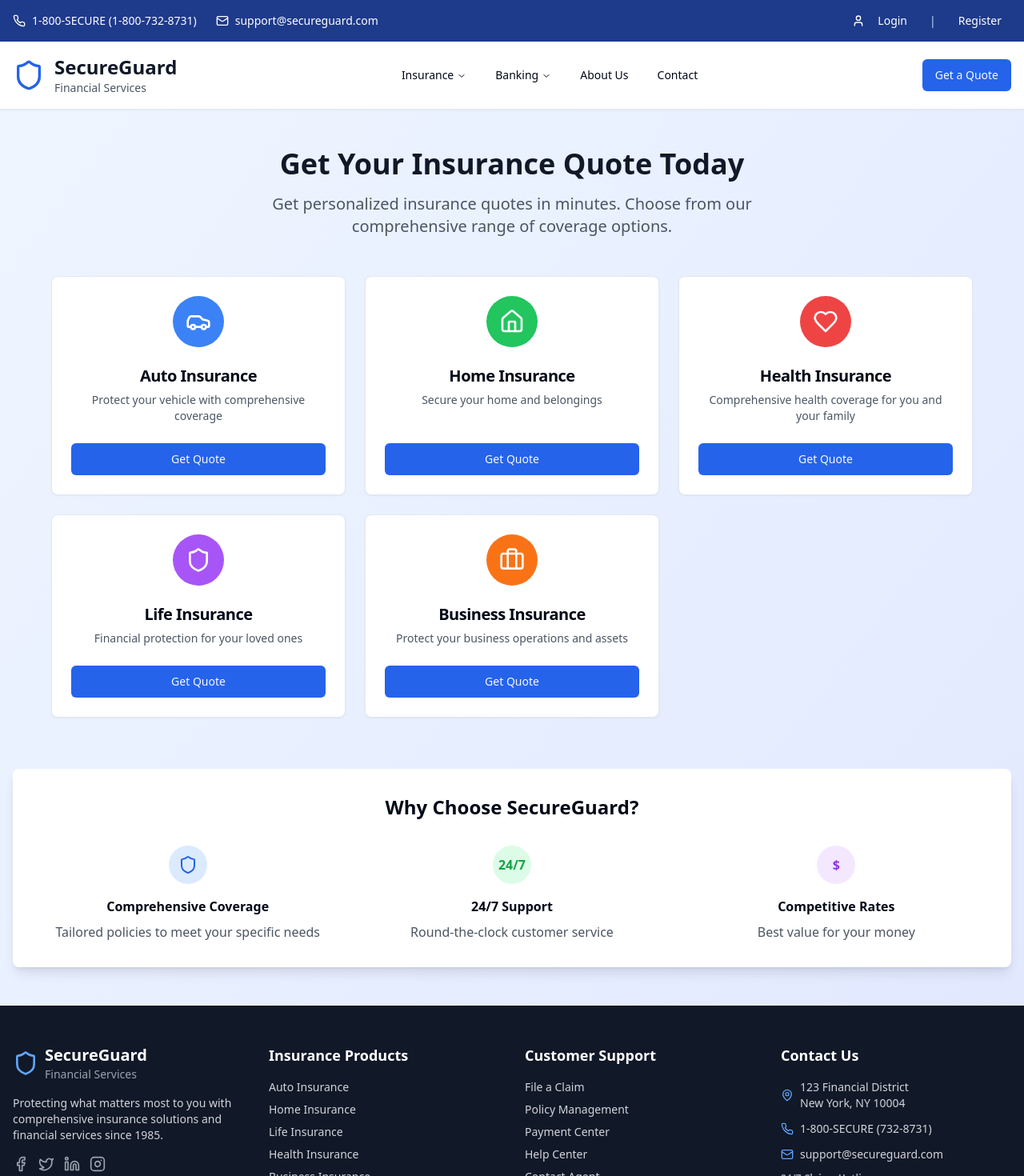
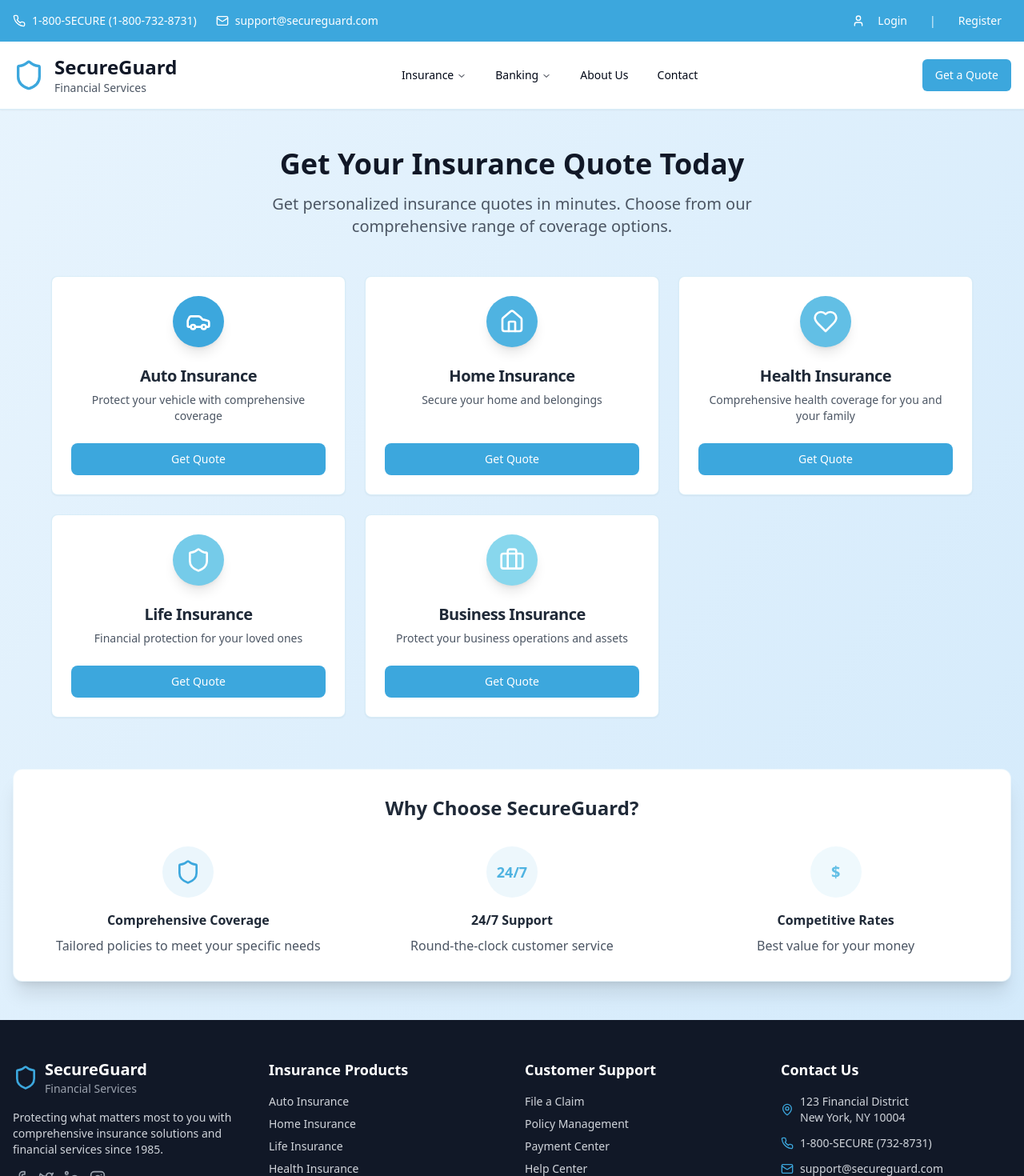
Before and after one commit to jithendran-design/policy-mods-demo-app, a React (Vite) app: page / in a window 1280 px wide. Shown: the top 1470 px of the page at 80% size. Built offline with nearby package versions, Linux system fonts and the light colour scheme.

Commit message:
Apply consistent color theme
Use the primary color and its variations across the homepage and the entire site to maintain a consistent theme.

```diff
--- a/src/components/Footer.tsx
+++ b/src/components/Footer.tsx
@@ -11,7 +11,7 @@ const Footer = () => {
           {/* Company Info */}
           <div>
             <div className="flex items-center mb-4">
-              <Shield className="h-8 w-8 text-blue-400 mr-2" />
+              <Shield className="h-8 w-8 text-[#3CA7DD] mr-2" />
               <div>
                 <h3 className="text-xl font-bold">SecureGuard</h3>
                 <p className="text-sm text-gray-400">Financial Services</p>
@@ -21,10 +21,10 @@ const Footer = () => {
               Protecting what matters most to you with comprehensive insurance solutions and financial services since 1985.
             </p>
             <div className="flex space-x-3">
-              <Facebook className="h-5 w-5 text-gray-400 hover:text-blue-400 cursor-pointer" />
-              <Twitter className="h-5 w-5 text-gray-400 hover:text-blue-400 cursor-pointer" />
-              <Linkedin className="h-5 w-5 text-gray-400 hover:text-blue-400 cursor-pointer" />
-              <Instagram className="h-5 w-5 text-gray-400 hover:text-blue-400 cursor-pointer" />
+              <Facebook className="h-5 w-5 text-gray-400 hover:text-[#3CA7DD] cursor-pointer transition-colors" />
+              <Twitter className="h-5 w-5 text-gray-400 hover:text-[#3CA7DD] cursor-pointer transition-colors" />
+              <Linkedin className="h-5 w-5 text-gray-400 hover:text-[#3CA7DD] cursor-pointer transition-colors" />
+              <Instagram className="h-5 w-5 text-gray-400 hover:text-[#3CA7DD] cursor-pointer transition-colors" />
             </div>
           </div>
 
@@ -32,12 +32,12 @@ const Footer = () => {
           <div>
             <h4 className="text-lg font-semibold mb-4">Insurance Products</h4>
             <ul className="space-y-2 text-sm">
-              <li><a href="#" className="text-gray-300 hover:text-white">Auto Insurance</a></li>
-              <li><a href="#" className="text-gray-300 hover:text-white">Home Insurance</a></li>
-              <li><a href="#" className="text-gray-300 hover:text-white">Life Insurance</a></li>
-              <li><a href="#" className="text-gray-300 hover:text-white">Health Insurance</a></li>
-              <li><a href="#" className="text-gray-300 hover:text-white">Business Insurance</a></li>
-              <li><a href="#" className="text-gray-300 hover:text-white">Travel Insurance</a></li>
+              <li><a href="#" className="text-gray-300 hover:text-[#3CA7DD] transition-colors">Auto Insurance</a></li>
+              <li><a href="#" className="text-gray-300 hover:text-[#3CA7DD] transition-colors">Home Insurance</a></li>
+              <li><a href="#" className="text-gray-300 hover:text-[#3CA7DD] transition-colors">Life Insurance</a></li>
+              <li><a href="#" className="text-gray-300 hover:text-[#3CA7DD] transition-colors">Health Insurance</a></li>
+              <li><a href="#" className="text-gray-300 hover:text-[#3CA7DD] transition-colors">Business Insurance</a></li>
+              <li><a href="#" className="text-gray-300 hover:text-[#3CA7DD] transition-colors">Travel Insurance</a></li>
             </ul>
           </div>
 
@@ -45,12 +45,12 @@ const Footer = () => {
           <div>
             <h4 className="text-lg font-semibold mb-4">Customer Support</h4>
             <ul className="space-y-2 text-sm">
-              <li><a href="#" className="text-gray-300 hover:text-white">File a Claim</a></li>
-              <li><a href="#" className="text-gray-300 hover:text-white">Policy Management</a></li>
-              <li><a href="#" className="text-gray-300 hover:text-white">Payment Center</a></li>
-              <li><a href="#" className="text-gray-300 hover:text-white">Help Center</a></li>
-              <li><a href="#" className="text-gray-300 hover:text-white">Contact Agent</a></li>
-              <li><a href="#" className="text-gray-300 hover:text-white">Forms & Documents</a></li>
+              <li><a href="#" className="text-gray-300 hover:text-[#3CA7DD] transition-colors">File a Claim</a></li>
+              <li><a href="#" className="text-gray-300 hover:text-[#3CA7DD] transition-colors">Policy Management</a></li>
+              <li><a href="#" className="text-gray-300 hover:text-[#3CA7DD] transition-colors">Payment Center</a></li>
+              <li><a href="#" className="text-gray-300 hover:text-[#3CA7DD] transition-colors">Help Center</a></li>
+              <li><a href="#" className="text-gray-300 hover:text-[#3CA7DD] transition-colors">Contact Agent</a></li>
+              <li><a href="#" className="text-gray-300 hover:text-[#3CA7DD] transition-colors">Forms & Documents</a></li>
             </ul>
           </div>
 
@@ -59,18 +59,18 @@ const Footer = () => {
             <h4 className="text-lg font-semibold mb-4">Contact Us</h4>
             <div className="space-y-3 text-sm">
               <div className="flex items-center">
-                <MapPin className="h-4 w-4 mr-2 text-blue-400" />
+                <MapPin className="h-4 w-4 mr-2 text-[#3CA7DD]" />
                 <span className="text-gray-300">
                   123 Financial District<br />
                   New York, NY 10004
                 </span>
               </div>
               <div className="flex items-center">
-                <Phone className="h-4 w-4 mr-2 text-blue-400" />
+                <Phone className="h-4 w-4 mr-2 text-[#3CA7DD]" />
                 <span className="text-gray-300">1-800-SECURE (732-8731)</span>
               </div>
               <div className="flex items-center">
-                <Mail className="h-4 w-4 mr-2 text-blue-400" />
+                <Mail className="h-4 w-4 mr-2 text-[#3CA7DD]" />
                 <span className="text-gray-300">support@secureguard.com</span>
               </div>
               <div className="mt-4">
@@ -93,10 +93,10 @@ const Footer = () => {
             <p>&copy; 2024 SecureGuard Financial Services. All rights reserved.</p>
           </div>
           <div className="flex space-x-6">
-            <a href="#" className="hover:text-white">Privacy Policy</a>
-            <a href="#" className="hover:text-white">Terms of Service</a>
-            <a href="#" className="hover:text-white">Cookie Policy</a>
-            <a href="#" className="hover:text-white">Accessibility</a>
+            <a href="#" className="hover:text-[#3CA7DD] transition-colors">Privacy Policy</a>
+            <a href="#" className="hover:text-[#3CA7DD] transition-colors">Terms of Service</a>
+            <a href="#" className="hover:text-[#3CA7DD] transition-colors">Cookie Policy</a>
+            <a href="#" className="hover:text-[#3CA7DD] transition-colors">Accessibility</a>
           </div>
         </div>
         <div className="mt-4 text-xs text-gray-500">
--- a/src/components/Header.tsx
+++ b/src/components/Header.tsx
@@ -11,9 +11,9 @@ import {
 
 const Header = () => {
   return (
-    <header className="bg-white shadow-sm border-b">
+    <header className="bg-white shadow-sm border-b border-[#3CA7DD]/20">
       {/* Top Bar */}
-      <div className="bg-blue-900 text-white py-2">
+      <div className="bg-[#3CA7DD] text-white py-2">
         <div className="container mx-auto px-4 flex justify-between items-center text-sm">
           <div className="flex items-center space-x-6">
             <div className="flex items-center">
@@ -26,12 +26,12 @@ const Header = () => {
             </div>
           </div>
           <div className="flex items-center space-x-4">
-            <Button variant="ghost" size="sm" className="text-white hover:text-blue-200">
+            <Button variant="ghost" size="sm" className="text-white hover:text-[#E8F4FD] hover:bg-[#2E8BC7]">
               <User className="h-4 w-4 mr-2" />
               Login
             </Button>
-            <span className="text-blue-200">|</span>
-            <Button variant="ghost" size="sm" className="text-white hover:text-blue-200">
+            <span className="text-[#E8F4FD]">|</span>
+            <Button variant="ghost" size="sm" className="text-white hover:text-[#E8F4FD] hover:bg-[#2E8BC7]">
               Register
             </Button>
           </div>
@@ -42,7 +42,7 @@ const Header = () => {
       <div className="container mx-auto px-4 py-4">
         <div className="flex items-center justify-between">
           <div className="flex items-center">
-            <Shield className="h-10 w-10 text-blue-600 mr-3" />
+            <Shield className="h-10 w-10 text-[#3CA7DD] mr-3" />
             <div>
               <h1 className="text-2xl font-bold text-gray-900">SecureGuard</h1>
               <p className="text-sm text-gray-600">Financial Services</p>
@@ -52,53 +52,53 @@ const Header = () => {
           <NavigationMenu className="hidden md:flex">
             <NavigationMenuList>
               <NavigationMenuItem>
-                <NavigationMenuTrigger>Insurance</NavigationMenuTrigger>
+                <NavigationMenuTrigger className="hover:text-[#3CA7DD]">Insurance</NavigationMenuTrigger>
                 <NavigationMenuContent>
                   <div className="p-4 w-96">
                     <div className="grid gap-3">
                       <div className="text-sm font-medium text-gray-900 mb-2">Personal Insurance</div>
                       <div className="grid gap-1">
-                        <a href="#" className="text-sm text-gray-600 hover:text-blue-600">Auto Insurance</a>
-                        <a href="#" className="text-sm text-gray-600 hover:text-blue-600">Home Insurance</a>
-                        <a href="#" className="text-sm text-gray-600 hover:text-blue-600">Life Insurance</a>
-                        <a href="#" className="text-sm text-gray-600 hover:text-blue-600">Health Insurance</a>
+                        <a href="#" className="text-sm text-gray-600 hover:text-[#3CA7DD] transition-colors">Auto Insurance</a>
+                        <a href="#" className="text-sm text-gray-600 hover:text-[#3CA7DD] transition-colors">Home Insurance</a>
+                        <a href="#" className="text-sm text-gray-600 hover:text-[#3CA7DD] transition-colors">Life Insurance</a>
+                        <a href="#" className="text-sm text-gray-600 hover:text-[#3CA7DD] transition-colors">Health Insurance</a>
                       </div>
                       <div className="text-sm font-medium text-gray-900 mb-2 mt-4">Business Insurance</div>
                       <div className="grid gap-1">
-                        <a href="#" className="text-sm text-gray-600 hover:text-blue-600">General Liability</a>
-                        <a href="#" className="text-sm text-gray-600 hover:text-blue-600">Commercial Property</a>
+                        <a href="#" className="text-sm text-gray-600 hover:text-[#3CA7DD] transition-colors">General Liability</a>
+                        <a href="#" className="text-sm text-gray-600 hover:text-[#3CA7DD] transition-colors">Commercial Property</a>
                       </div>
                     </div>
                   </div>
                 </NavigationMenuContent>
               </NavigationMenuItem>
               <NavigationMenuItem>
-                <NavigationMenuTrigger>Banking</NavigationMenuTrigger>
+                <NavigationMenuTrigger className="hover:text-[#3CA7DD]">Banking</NavigationMenuTrigger>
                 <NavigationMenuContent>
                   <div className="p-4 w-64">
                     <div className="grid gap-1">
-                      <a href="#" className="text-sm text-gray-600 hover:text-blue-600">Checking Accounts</a>
-                      <a href="#" className="text-sm text-gray-600 hover:text-blue-600">Savings Accounts</a>
-                      <a href="#" className="text-sm text-gray-600 hover:text-blue-600">Credit Cards</a>
-                      <a href="#" className="text-sm text-gray-600 hover:text-blue-600">Loans</a>
+                      <a href="#" className="text-sm text-gray-600 hover:text-[#3CA7DD] transition-colors">Checking Accounts</a>
+                      <a href="#" className="text-sm text-gray-600 hover:text-[#3CA7DD] transition-colors">Savings Accounts</a>
+                      <a href="#" className="text-sm text-gray-600 hover:text-[#3CA7DD] transition-colors">Credit Cards</a>
+                      <a href="#" className="text-sm text-gray-600 hover:text-[#3CA7DD] transition-colors">Loans</a>
                     </div>
                   </div>
                 </NavigationMenuContent>
               </NavigationMenuItem>
               <NavigationMenuItem>
-                <Button variant="ghost">About Us</Button>
+                <Button variant="ghost" className="hover:text-[#3CA7DD]">About Us</Button>
               </NavigationMenuItem>
               <NavigationMenuItem>
-                <Button variant="ghost">Contact</Button>
+                <Button variant="ghost" className="hover:text-[#3CA7DD]">Contact</Button>
               </NavigationMenuItem>
             </NavigationMenuList>
           </NavigationMenu>
 
           <div className="flex items-center space-x-3">
-            <Button className="bg-blue-600 hover:bg-blue-700 hidden md:inline-flex">
+            <Button className="bg-[#3CA7DD] hover:bg-[#2E8BC7] text-white hidden md:inline-flex">
               Get a Quote
             </Button>
-            <Button variant="outline" size="icon" className="md:hidden">
+            <Button variant="outline" size="icon" className="md:hidden border-[#3CA7DD] text-[#3CA7DD] hover:bg-[#3CA7DD] hover:text-white">
               <Menu className="h-4 w-4" />
             </Button>
           </div>
--- a/src/pages/Index.tsx
+++ b/src/pages/Index.tsx
@@ -16,35 +16,35 @@ const Index = () => {
       title: "Auto Insurance",
       description: "Protect your vehicle with comprehensive coverage",
       icon: Car,
-      color: "bg-blue-500"
+      color: "bg-[#3CA7DD]"
     },
     {
       id: "home",
       title: "Home Insurance",
       description: "Secure your home and belongings",
       icon: Home,
-      color: "bg-green-500"
+      color: "bg-[#4FB3E1]"
     },
     {
       id: "health",
       title: "Health Insurance",
       description: "Comprehensive health coverage for you and your family",
       icon: Heart,
-      color: "bg-red-500"
+      color: "bg-[#62BFE5]"
     },
     {
       id: "life",
       title: "Life Insurance",
       description: "Financial protection for your loved ones",
       icon: Shield,
-      color: "bg-purple-500"
+      color: "bg-[#75CBE9]"
     },
     {
       id: "business",
       title: "Business Insurance",
       description: "Protect your business operations and assets",
       icon: Briefcase,
-      color: "bg-orange-500"
+      color: "bg-[#88D7ED]"
     }
   ];
 
@@ -53,7 +53,7 @@ const Index = () => {
   };
 
   return (
-    <div className="min-h-screen bg-gradient-to-br from-blue-50 to-indigo-100">
+    <div className="min-h-screen bg-gradient-to-br from-[#E8F4FD] to-[#D1E9FB]">
       <Header />
 
       <div className="container mx-auto px-4 py-12">
@@ -74,20 +74,20 @@ const Index = () => {
             return (
               <Card
                 key={insurance.id}
-                className="hover:shadow-lg transition-all duration-300 cursor-pointer group hover:scale-105 flex flex-col h-full"
+                className="hover:shadow-xl transition-all duration-300 cursor-pointer group hover:scale-105 flex flex-col h-full border-[#3CA7DD]/20 hover:border-[#3CA7DD]/40"
                 onClick={() => handleInsuranceSelect(insurance.id)}
               >
                 <CardHeader className="text-center flex-grow">
-                  <div className={`${insurance.color} w-16 h-16 rounded-full flex items-center justify-center mx-auto mb-4 group-hover:scale-110 transition-transform`}>
+                  <div className={`${insurance.color} w-16 h-16 rounded-full flex items-center justify-center mx-auto mb-4 group-hover:scale-110 transition-transform shadow-lg`}>
                     <IconComponent className="h-8 w-8 text-white" />
                   </div>
-                  <CardTitle className="text-xl">{insurance.title}</CardTitle>
+                  <CardTitle className="text-xl text-gray-800">{insurance.title}</CardTitle>
                   <CardDescription className="text-gray-600">
                     {insurance.description}
                   </CardDescription>
                 </CardHeader>
                 <CardContent className="mt-auto">
-                  <Button className="w-full bg-blue-600 hover:bg-blue-700">
+                  <Button className="w-full bg-[#3CA7DD] hover:bg-[#2E8BC7] text-white font-medium py-2.5 rounded-lg transition-colors duration-200">
                     Get Quote
                   </Button>
                 </CardContent>
@@ -97,28 +97,28 @@ const Index = () => {
         </div>
 
         {/* Features Section */}
-        <div className="mt-16 bg-white rounded-lg shadow-lg p-8">
-          <h2 className="text-2xl font-bold text-center mb-8">Why Choose SecureGuard?</h2>
+        <div className="mt-16 bg-white rounded-xl shadow-xl p-8 border border-[#3CA7DD]/10">
+          <h2 className="text-2xl font-bold text-center mb-8 text-gray-800">Why Choose SecureGuard?</h2>
           <div className="grid md:grid-cols-3 gap-8">
             <div className="text-center">
-              <div className="bg-blue-100 w-12 h-12 rounded-full flex items-center justify-center mx-auto mb-4">
-                <Shield className="h-6 w-6 text-blue-600" />
+              <div className="bg-[#3CA7DD]/10 w-16 h-16 rounded-full flex items-center justify-center mx-auto mb-4">
+                <Shield className="h-8 w-8 text-[#3CA7DD]" />
               </div>
-              <h3 className="font-semibold mb-2">Comprehensive Coverage</h3>
+              <h3 className="font-semibold mb-2 text-gray-800">Comprehensive Coverage</h3>
               <p className="text-gray-600">Tailored policies to meet your specific needs</p>
             </div>
             <div className="text-center">
-              <div className="bg-green-100 w-12 h-12 rounded-full flex items-center justify-center mx-auto mb-4">
-                <span className="text-green-600 font-bold">24/7</span>
+              <div className="bg-[#4FB3E1]/10 w-16 h-16 rounded-full flex items-center justify-center mx-auto mb-4">
+                <span className="text-[#4FB3E1] font-bold text-lg">24/7</span>
               </div>
-              <h3 className="font-semibold mb-2">24/7 Support</h3>
+              <h3 className="font-semibold mb-2 text-gray-800">24/7 Support</h3>
               <p className="text-gray-600">Round-the-clock customer service</p>
             </div>
             <div className="text-center">
-              <div className="bg-purple-100 w-12 h-12 rounded-full flex items-center justify-center mx-auto mb-4">
-                <span className="text-purple-600 font-bold">$</span>
+              <div className="bg-[#62BFE5]/10 w-16 h-16 rounded-full flex items-center justify-center mx-auto mb-4">
+                <span className="text-[#62BFE5] font-bold text-xl">$</span>
               </div>
-              <h3 className="font-semibold mb-2">Competitive Rates</h3>
+              <h3 className="font-semibold mb-2 text-gray-800">Competitive Rates</h3>
               <p className="text-gray-600">Best value for your money</p>
             </div>
           </div>
```
